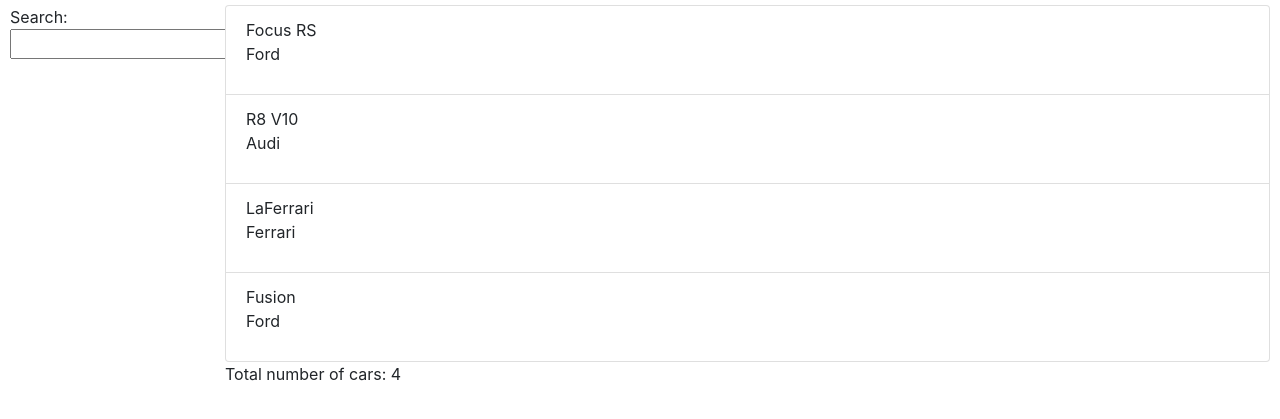
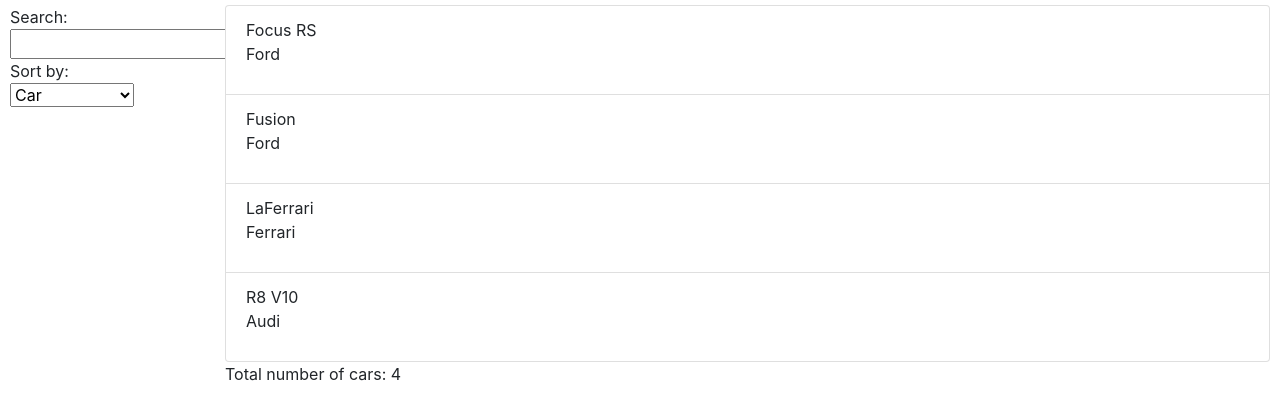
Before and after one commit to optimized4u/real-racing-telemetry-client, a website: page app/index.html in a window 1280 px wide. Shown: the part 51-470 px from the top of the page. Drawn offline with nearby package versions, Linux system fonts and the light colour scheme.

Commit message:
Added order by model or manufacturer drop down.

```diff
--- a/app/index.html
+++ b/app/index.html
@@ -19,6 +19,11 @@
 
         Search:
         <input ng-model="query">
+        Sort by:
+        <select ng-model="orderProp">
+          <option value="model">Car</option>
+          <option value="manufacturer">Manufacturer</option>
+        </select>
 
       </div>
 
@@ -26,7 +31,7 @@
         <!--Body content-->
 
         <ul class="list-group">
-          <li class="list-group-item" ng-repeat="car in cars | filter:query">
+          <li class="list-group-item" ng-repeat="car in cars | filter:query | orderBy:orderProp">
             <span>{{car.model}}</span>
             <p>{{car.manufacturer}}</p>
           </li>
--- a/app/js/controllers.js
+++ b/app/js/controllers.js
@@ -12,4 +12,6 @@
     { model: 'LaFerrari', manufacturer: 'Ferrari' },
     { model: 'Fusion', manufacturer: 'Ford' },
   ];
+  // dropdown order by default selection.
+  $scope.orderProp = 'model';
 });
```
Lines whose indentation alone changed are shown as unchanged.
